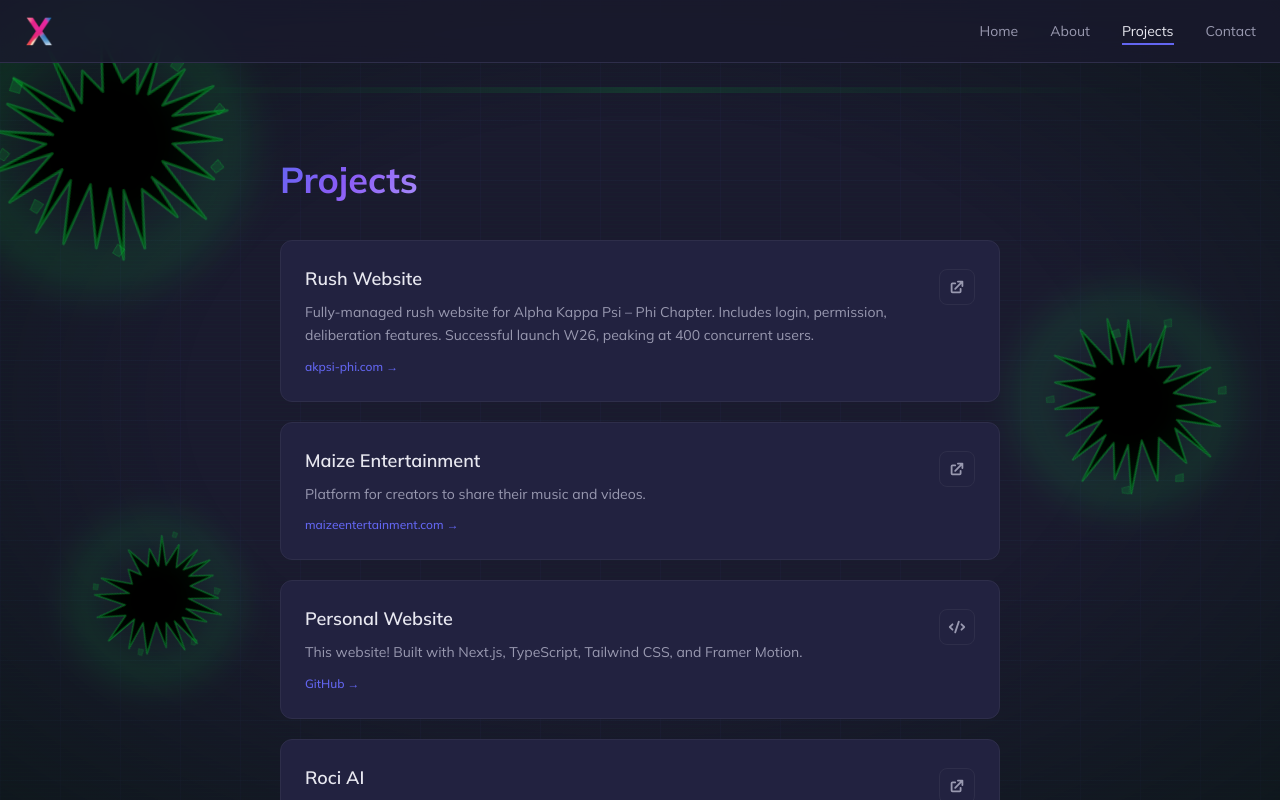
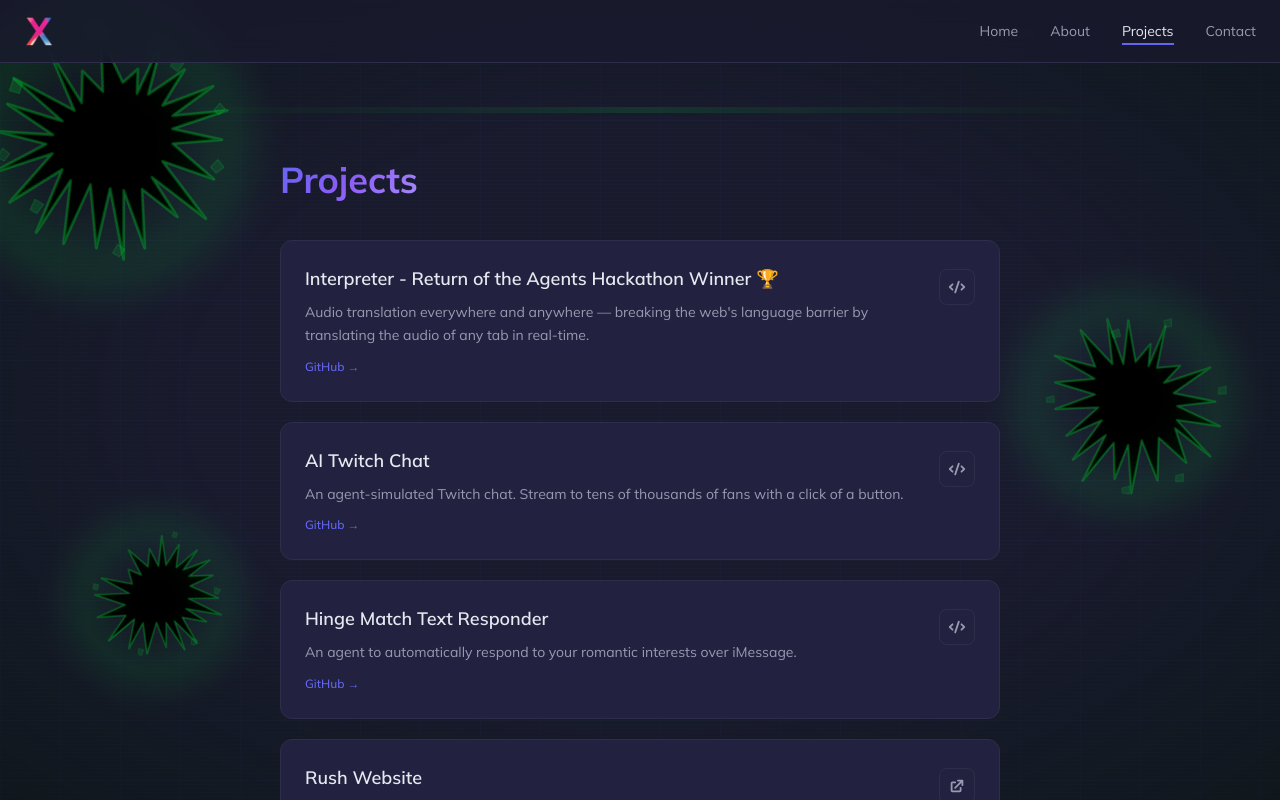
Before and after one commit to xiejosh/personal-website, a Next.js app in the folder my-app/: page /projects in a window 1280 px wide. Shown: the top 800 px of the page. Built offline with nearby package versions, Linux system fonts and the light colour scheme.

Commit message:
changes 2-22

```diff
--- a/my-app/app/about/page.tsx
+++ b/my-app/app/about/page.tsx
@@ -148,7 +148,7 @@
       {
         label: "Activities & Extracurriculars",
         items: [
-          "Alpha Kappa Psi Professional Business Fraternity",
+          "Alpha Kappa Psi Professional Business Fraternity - VP Technology",
           "Division III Badminton",
           "Michigan Data Science Team",
           "Sigma Nu Fraternity",
--- a/my-app/app/projects/page.tsx
+++ b/my-app/app/projects/page.tsx
@@ -142,6 +142,30 @@
 
 const projects = [
   {
+    title: "Interpreter - Return of the Agents Hackathon Winner \u{1F3C6}",
+    description:
+      "Audio translation everywhere and anywhere — breaking the web's language barrier by translating the audio of any tab in real-time.",
+    link: "https://github.com/shlawgathon/interpreter",
+    linkLabel: "GitHub",
+    type: "github" as const,
+  },
+  {
+    title: "AI Twitch Chat",
+    description:
+      "An agent-simulated Twitch chat. Stream to tens of thousands of fans with a click of a button.",
+    link: "https://github.com/xiejosh/ai-twitch-chat",
+    linkLabel: "GitHub",
+    type: "github" as const,
+  },
+  {
+    title: "Hinge Match Text Responder",
+    description:
+      "An agent to automatically respond to your romantic interests over iMessage.",
+    link: "https://github.com/xiejosh/auto-text-responder",
+    linkLabel: "GitHub",
+    type: "github" as const,
+  },
+  {
     title: "Rush Website",
     description:
       "Fully-managed rush website for Alpha Kappa Psi – Phi Chapter. Includes login, permission, deliberation features. Successful launch W26, peaking at 400 concurrent users.",
```
